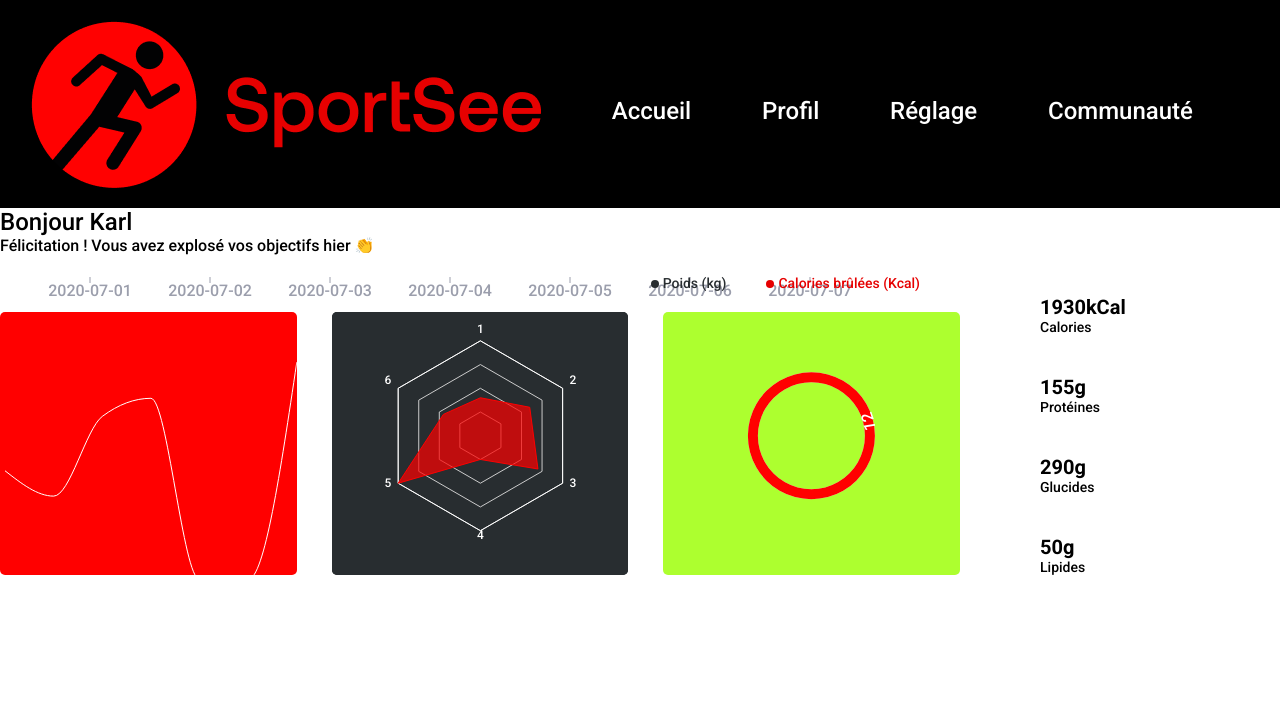
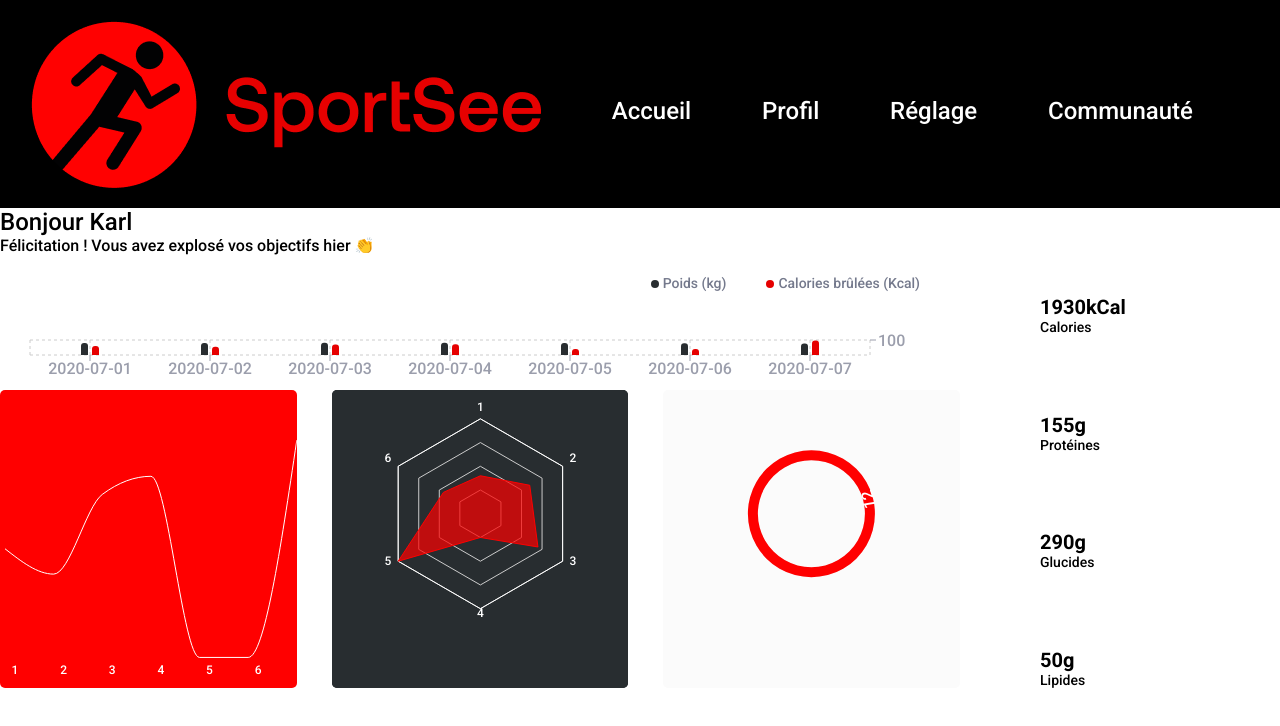
Before and after one commit to FXSURVILLE/FXSURVILLE_9_04102021, a React (Create React App) app: page / in a window 1280 px wide. Shown: the top 726 px of the page. Built offline with nearby package versions, Linux system fonts and the light colour scheme; some icons are missing.

Commit message:
Update CSS

```diff
--- a/src/components/LineChartTarget.js
+++ b/src/components/LineChartTarget.js
@@ -35,7 +35,7 @@ export default class Target extends PureComponent {
           }}
         >
           <CartesianGrid strokeDasharray="3 3" stroke="none" />
-          <XAxis dataKey="day" stroke="#FFFFFF" dx={20}/>
+          <XAxis dataKey="day" stroke="#FFFFFF" dx={10}/>
           <YAxis hide={true} />
           <Tooltip content={<CustomTooltip />} />
           <Area type="monotone" dataKey="sessionLength" stroke="#FFFFFF" fill="none" />
--- a/src/styles/barChartActivity.css
+++ b/src/styles/barChartActivity.css
@@ -27,6 +27,9 @@
 .recharts-default-legend {
     font-size: 14px;
 }
+.recharts-default-legend span {
+    color:#74798C
+}
 
 .text {
     position: relative;
--- a/src/styles/content.css
+++ b/src/styles/content.css
@@ -21,15 +21,14 @@
 }
 .cible, .radar_effort, .kpi {
     width: calc(33% - 20px);
-    height: 263px;
     border-radius: 5px;
 }
 .cible {
-    background-color: red;
+    background-color: #FF0000;
 }
 .radar_effort {
     background-color: #282D30;
 }
 .kpi {
-    background-color: greenyellow;
+    background-color: #FBFBFB;
 }
```
